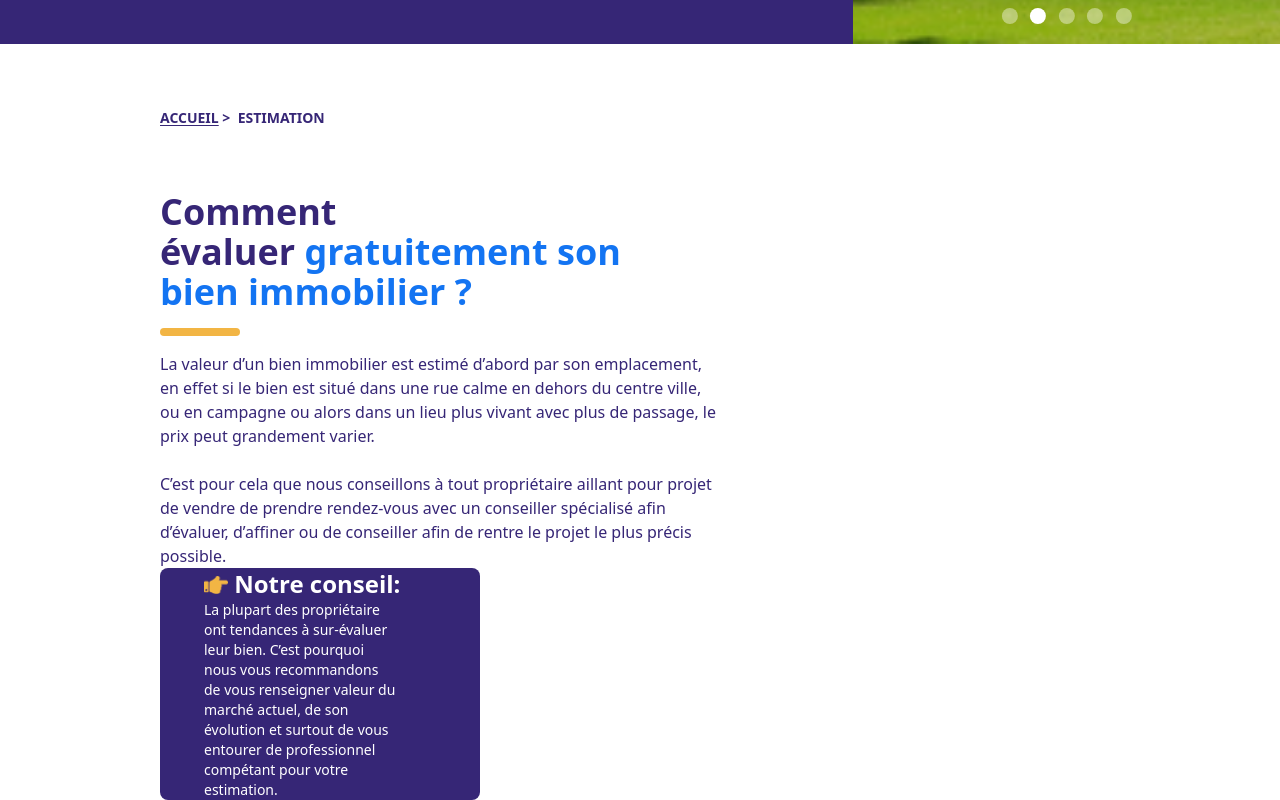
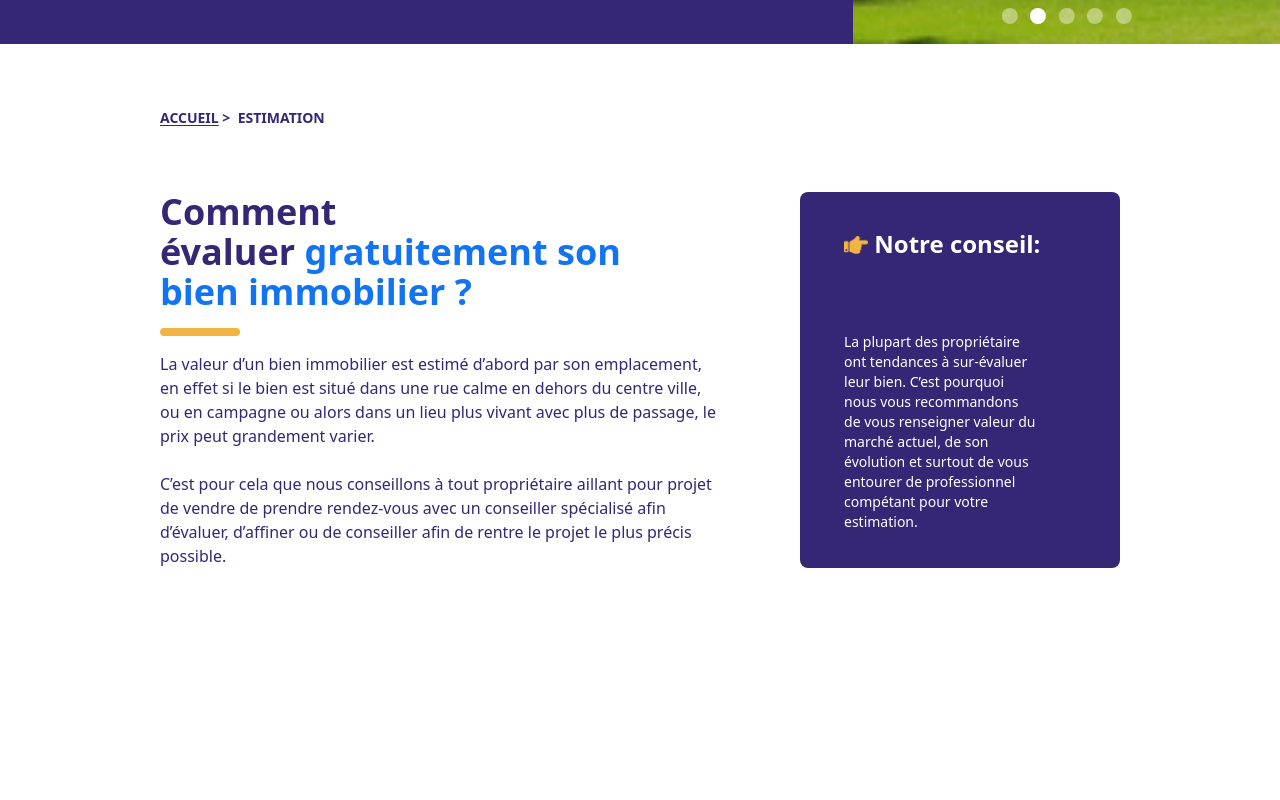
Before and after one commit to magicniclus/immoportail, a Next.js app: page / in a window 1280 px wide. Shown: the part 640-1440 px from the top of the page. After the commit the page ends 1208 px from the top, so only its background shows below. Built offline with nearby package versions, Linux system fonts and the light colour scheme.

Commit message:
Update EvaluationBanner.js

```diff
--- a/components/Organisms/EvaluationBanner.js
+++ b/components/Organisms/EvaluationBanner.js
@@ -4,7 +4,7 @@ import SetTitleWithDescriptionAndMiddleSeparation from '../Molecules/SetTitleWit
 
 const EvaluationBanner = () => {
     return (
-        <div className='w-full px-5 md:px-40 '>
+        <div className='w-full px-5 md:px-40 lg:flex lg:justify-between'>
             <SetTitleWithDescriptionAndMiddleSeparation title="Comment évaluer" titleWithColor="gratuitement son bien immobilier ?" colorTitle="purple" colorSeparation="yellow" />
             <SetOfAdvice title="Notre conseil:" text="La plupart des propriétaire ont tendances à sur-évaluer leur bien. C’est pourquoi nous vous recommandons de vous renseigner valeur du marché actuel, de son évolution et surtout de vous entourer de professionnel compétant pour votre estimation." />
         </div>
```
